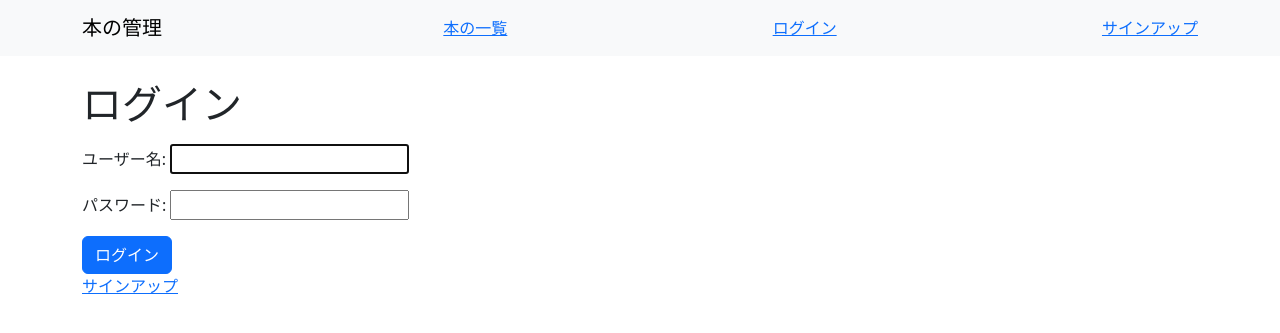
After one commit to uV6LkwAE/django-handson, a Django app: page /accounts/login/ in a window 1280 px wide. The commit adds this page. Shown: the top 333 px of the page. Run offline with Django 5.2, Linux system fonts and the light colour scheme.

Commit message:
「13-5. template：ログイン画面と共通ナビゲーションを作る」まで

```diff
--- a/bookproject/book/models.py
+++ b/bookproject/book/models.py
@@ -1,3 +1,4 @@
+from django.conf import settings
 from django.db import models
 
 # Create your models here.
@@ -24,6 +25,10 @@ class Book(models.Model):
         return self.title
 
 class Review(models.Model):
+    author = models.ForeignKey(
+        settings.AUTH_USER_MODEL,
+        on_delete=models.CASCADE,
+    )
     # 本を削除すれば、紐づいているレビューも一緒に削除される。
     # レビューを削除しても、本は削除されない。
     # review.book → そのレビューに紐づく本（Bookオブジェクト）
--- a/bookproject/book/urls.py
+++ b/bookproject/book/urls.py
@@ -1,3 +1,4 @@
+from django.contrib.auth import views as auth_views
 from django.urls import path
 
 from .import views
@@ -7,6 +8,8 @@ app_name = "book"
 urlpatterns = [
     # 残りのパスが空なら、views.indexを呼び出す
     # 今回の場合はどちらからも削られていない
+    path("accounts/login/", auth_views.LoginView.as_view(), name="login"),
+    path("accounts/logout/", auth_views.LogoutView.as_view(), name="logout"),
     path("accounts/signup/", views.SignupView.as_view(), name="signup"),
     path("books/<int:book_pk>/reviews/create/", views.ReviewCreateView.as_view(), name="review_create"),
     path("", views.index, name="index"),
--- a/bookproject/book/views.py
+++ b/bookproject/book/views.py
@@ -1,5 +1,6 @@
 from django.shortcuts import render
 from django.contrib import messages
+from django.contrib.auth.mixins import LoginRequiredMixin
 from django.http import HttpResponse
 from django.shortcuts import get_object_or_404
 from django.urls import reverse, reverse_lazy
@@ -75,7 +76,7 @@ class BookDeleteView(DeleteView):
     success_url = reverse_lazy("book:book_list")
 
 
-class ReviewCreateView(CreateView):
+class ReviewCreateView(LoginRequiredMixin, CreateView):
     form_class = ReviewForm
     template_name = "book/review_form.html"
 
@@ -91,6 +92,8 @@ class ReviewCreateView(CreateView):
         # 入力の検証に成功したときに呼ばれる。form.instanceは保存予定のReview。
         # URLで指定された本をレビューに紐づける。この代入だけではDBには保存されない。
         form.instance.book = get_object_or_404(Book, pk=self.kwargs["book_pk"])
+        # リクエストしてきたユーザーをセットする
+        form.instance.author = self.request.user
         # 親の処理でレビューを保存し、get_success_url()へのリダイレクトを作る。
         # 保存したReviewはself.objectに入る。
         response = super().form_valid(form)
--- a/bookproject/bookproject/settings.py
+++ b/bookproject/bookproject/settings.py
@@ -133,3 +133,7 @@ MAILERS = {
         'BACKEND': 'django.core.mail.backends.console.EmailBackend',
     },
 }
+
+LOGIN_URL = "book:login"
+LOGIN_REDIRECT_URL = "book:book_list"
+LOGOUT_REDIRECT_URL = "book:book_list"
--- a/bookproject/templates/base.html
+++ b/bookproject/templates/base.html
@@ -11,6 +11,16 @@
             <div class="container">
                 <a class="navbar-brand" href="{% url 'book:index' %}">本の管理</a>
                 <a href="{% url 'book:book_list' %}">本の一覧</a>
+                {% if user.is_authenticated %}
+                    <span>{{ user.username }}</span>
+                    <form method="post" action="{% url 'book:logout' %}">
+                        {% csrf_token %}
+                        <button class="btn btn-outline-secondary" type="submit">ログアウト</button>
+                    </form>
+                {% else %}
+                    <a href="{% url 'book:login' %}">ログイン</a>
+                    <a href="{% url 'book:signup' %}">サインアップ</a>
+                {% endif %}
             </div>
         </nav>
         <main class="container pb-4">
--- /dev/null
+++ b/bookproject/templates/registration/login.html
@@ -0,0 +1,13 @@
+{% extends "base.html" %}
+
+{% block title %}ログイン{% endblock %}
+{% block content %}
+    <h1 class="mb-3">ログイン</h1>
+    <form method="post">
+        {% csrf_token %}
+        {{ form.as_p }}
+        <input type="hidden" name="next" value="{{ next }}">
+        <button class="btn btn-primary" type="submit">ログイン</button>
+    </form>
+    <a href="{% url 'book:signup' %}">サインアップ</a>
+{% endblock %}
```
Also changed, not shown: bookproject/book/migrations/0003_review_author.py (added), bookproject/db.sqlite3.
